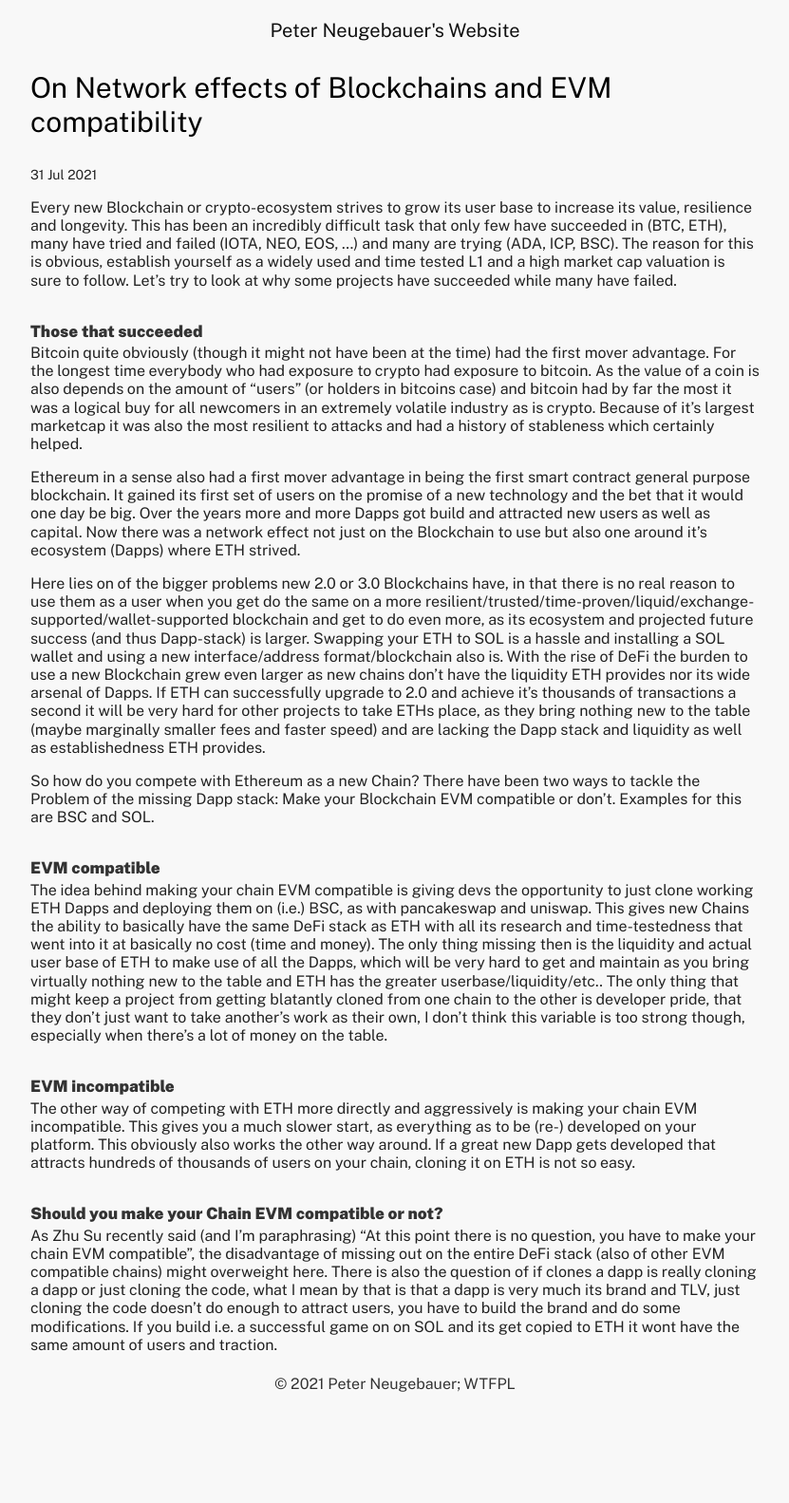
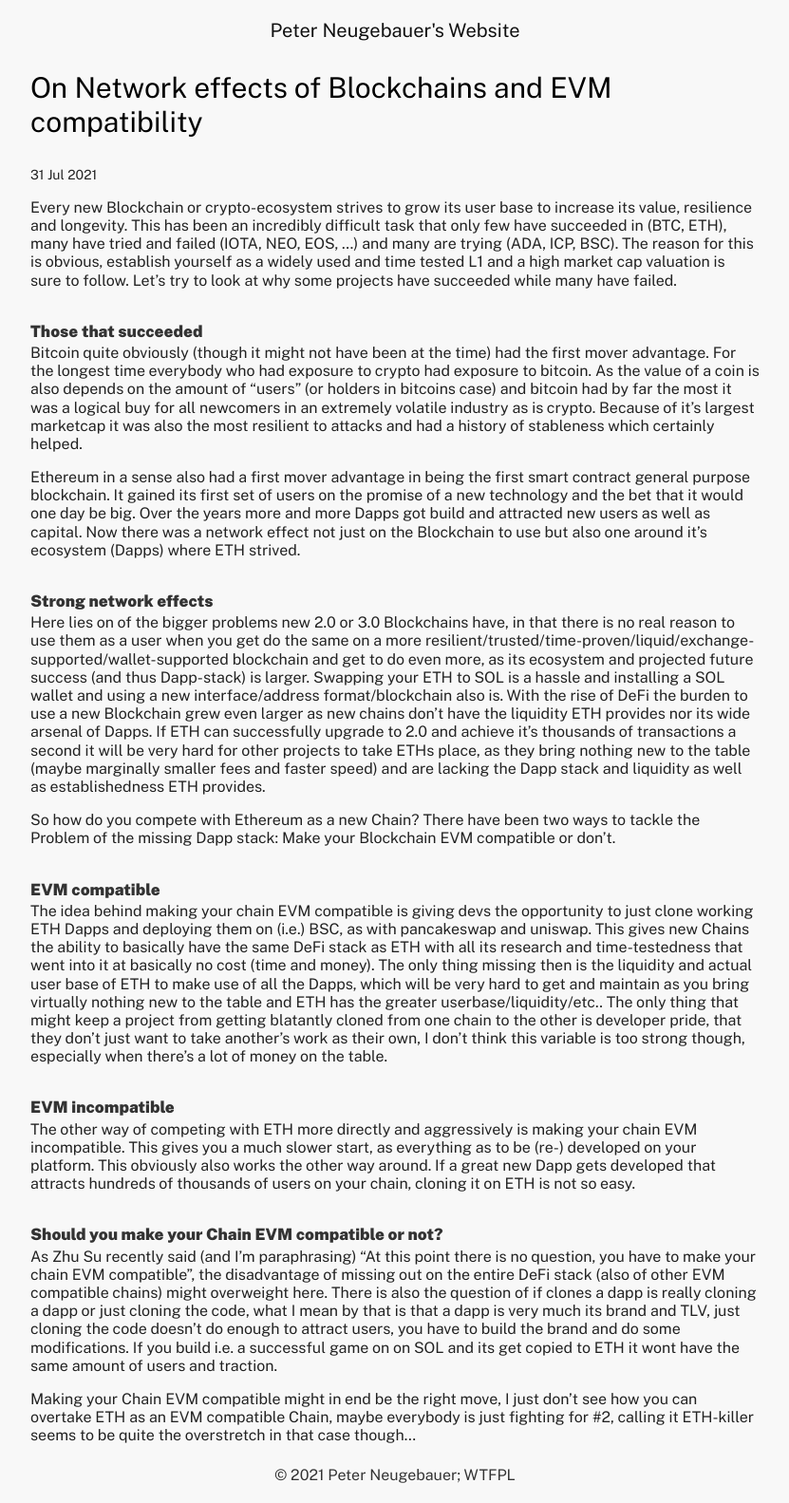
Before and after one commit to pneugeb/pneugeb.github.io, a Jekyll site: the page built from _posts/2021-07-31-On-Network-effects-of-Blockchains-and-EVM-compatibility.md, in a window 1280 px wide. Shown: the whole page at 95% size, without its empty margins (224-1055 px from the left). Built offline with Jekyll 4.4.1, drawn with Linux system fonts in a browser that asks for light colours; before the commit the page ends 1487 px from its top, so only the background shows below that.

Commit message:
small changes

```diff
--- a/_posts/2021-07-31-On-Network-effects-of-blockchains-and-EVM-compatibility.md
+++ b/_posts/2021-07-31-On-Network-effects-of-Blockchains-and-EVM-compatibility.md
@@ -14,9 +14,11 @@
 
 Ethereum in a sense also had a first mover advantage in being the first smart contract general purpose blockchain. It gained its first set of users on the promise of a new technology and the bet that it would one day be big. Over the years more and more Dapps got build and attracted new users as well as capital. Now there was a network effect not just on the Blockchain to use but also one around it's ecosystem (Dapps) where ETH strived.
 
+### Strong network effects
+
 Here lies on of the bigger problems new 2.0 or 3.0 Blockchains have, in that there is no real reason to use them as a user when you get do the same on a more resilient/trusted/time-proven/liquid/exchange-supported/wallet-supported blockchain and get to do even more, as its ecosystem and projected future success (and thus Dapp-stack) is larger. Swapping your ETH to SOL is a hassle and installing a SOL wallet and using a new interface/address format/blockchain also is. With the rise of DeFi the burden to use a new Blockchain grew even larger as new chains don't have the liquidity ETH provides nor its wide arsenal of Dapps. If ETH can successfully upgrade to 2.0 and achieve it's thousands of transactions a second it will be very hard for other projects to take ETHs place, as they bring nothing new to the table (maybe marginally smaller fees and faster speed) and are lacking the Dapp stack and liquidity as well as establishedness ETH provides.
 
-So how do you compete with Ethereum as a new Chain? There have been two ways to tackle the Problem of the missing Dapp stack: Make your Blockchain EVM compatible or don't. Examples for this are BSC and SOL.
+So how do you compete with Ethereum as a new Chain? There have been two ways to tackle the Problem of the missing Dapp stack: Make your Blockchain EVM compatible or don't.
 
 ### EVM compatible
 
@@ -29,3 +31,5 @@
 ### Should you make your Chain EVM compatible or not?
 
 As Zhu Su recently said (and I'm paraphrasing) "At this point there is no question, you have to make your chain EVM compatible", the disadvantage of missing out on the entire DeFi stack (also of other EVM compatible chains) might overweight here. There is also the question of if clones a dapp is really cloning a dapp or just cloning the code, what I mean by that is that a dapp is very much its brand and TLV, just cloning the code doesn't do enough to attract users, you have to build the brand and do some modifications. If you build i.e. a successful game on on SOL and its get copied to ETH it wont have the same amount of users and traction.
+
+Making your Chain EVM compatible might in end be the right move, I just don't see how you can overtake ETH as an EVM compatible Chain, maybe everybody is just fighting for #2, calling it ETH-killer seems to be quite the overstretch in that case though...
```
